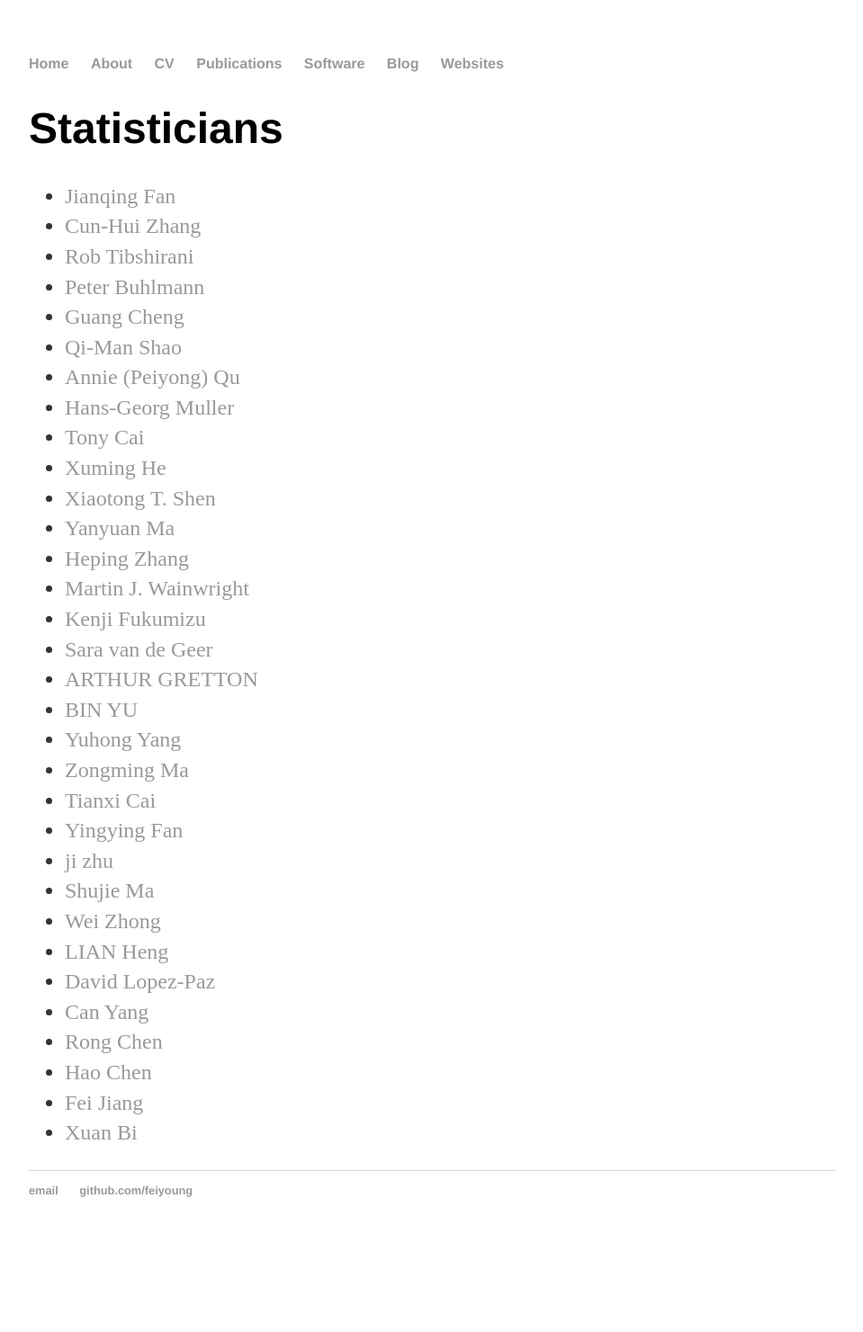
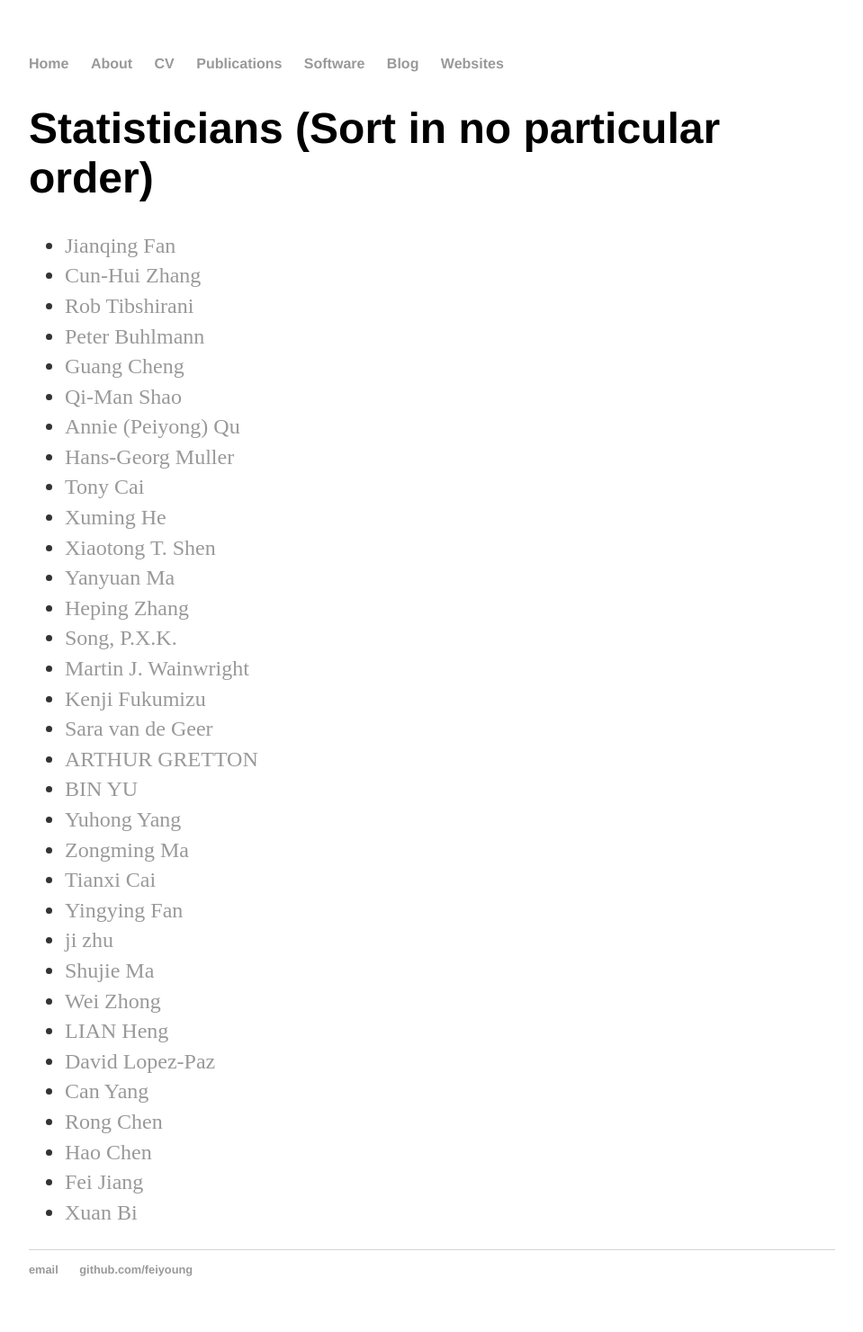
Before and after one commit to feiyoung/feiyoung.github.io, a Jekyll site: the page built from websites/index.html, in a window 1280 px wide. Shown: the whole page at 90% size, without its empty margins (160-1119 px from the left). Built offline with Jekyll 4.4.1, drawn with Linux system fonts in a browser that asks for light colours; before the commit the page ends 1392 px from its top, so only the background shows below that.

Commit message:
'update'

```diff
--- a/websites/index.html
+++ b/websites/index.html
@@ -4,7 +4,7 @@ title: Websites
 ---
 
   <div class="about">
-  <h1>Statisticians</h1>
+  <h1>Statisticians (Sort in no particular order)</h1>
   <ul>
   <li><a href="https://orfe.princeton.edu/~jqfan/">Jianqing Fan</a>  </li>
   <li><a href="http://stat.rutgers.edu/home/cunhui/">Cun-Hui Zhang</a>  </li>
@@ -20,6 +20,7 @@ title: Websites
   <li><a href="http://users.stat.umn.edu/~xshen/">Xiaotong T. Shen</a>  </li>
   <li><a href="http://people.stat.sc.edu/yanyuanma/">Yanyuan Ma</a>  </li>
   <li><a href="https://publichealth.yale.edu/people/heping_zhang-2.profile">Heping Zhang</a>  </li>
+  <li><a href="http://www.umich.edu/~songlab/">Song, P.X.K. </a>  </li>
   <li><a href="https://people.eecs.berkeley.edu/~wainwrig/">Martin J. Wainwright</a>  </li>
   <li><a href="https://www.ism.ac.jp/~fukumizu/">Kenji Fukumizu</a>  </li>
   <li><a href="https://stat.ethz.ch/~vsara/">Sara van de Geer</a>  </li>
```
